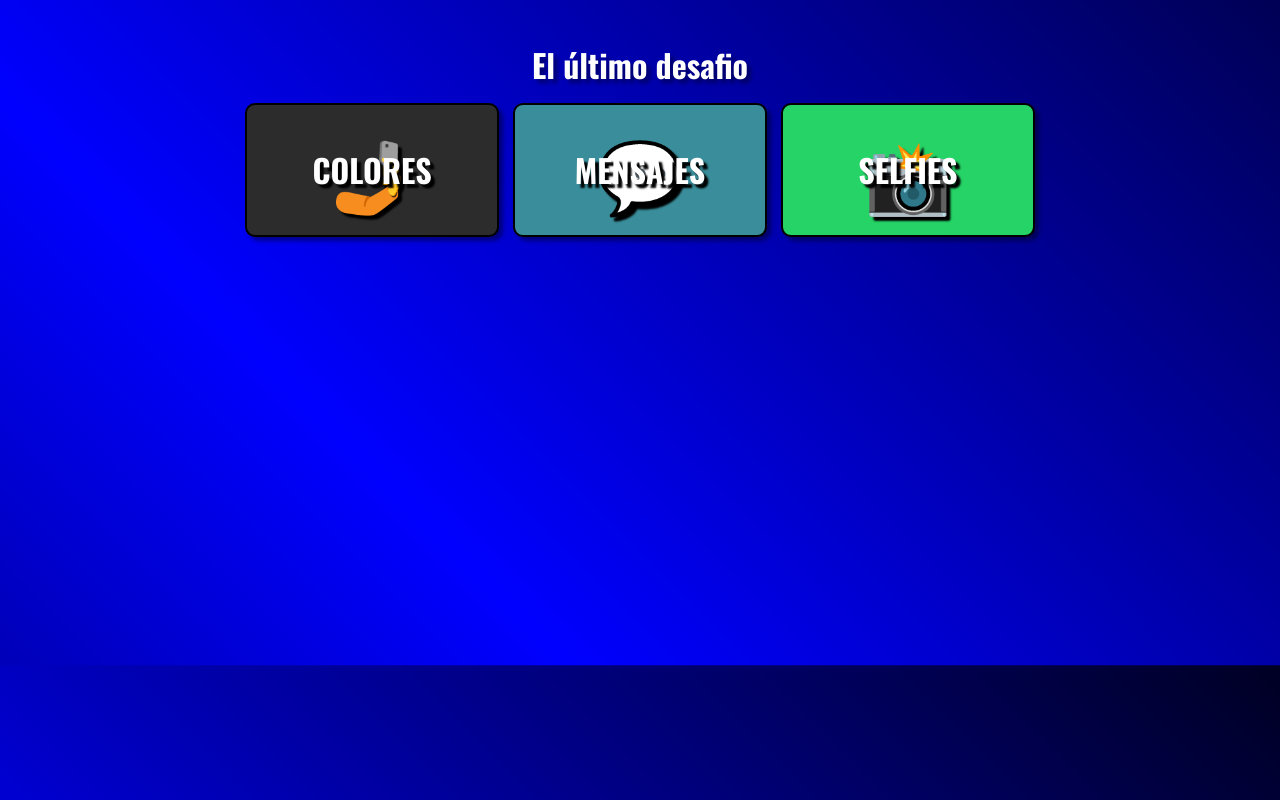
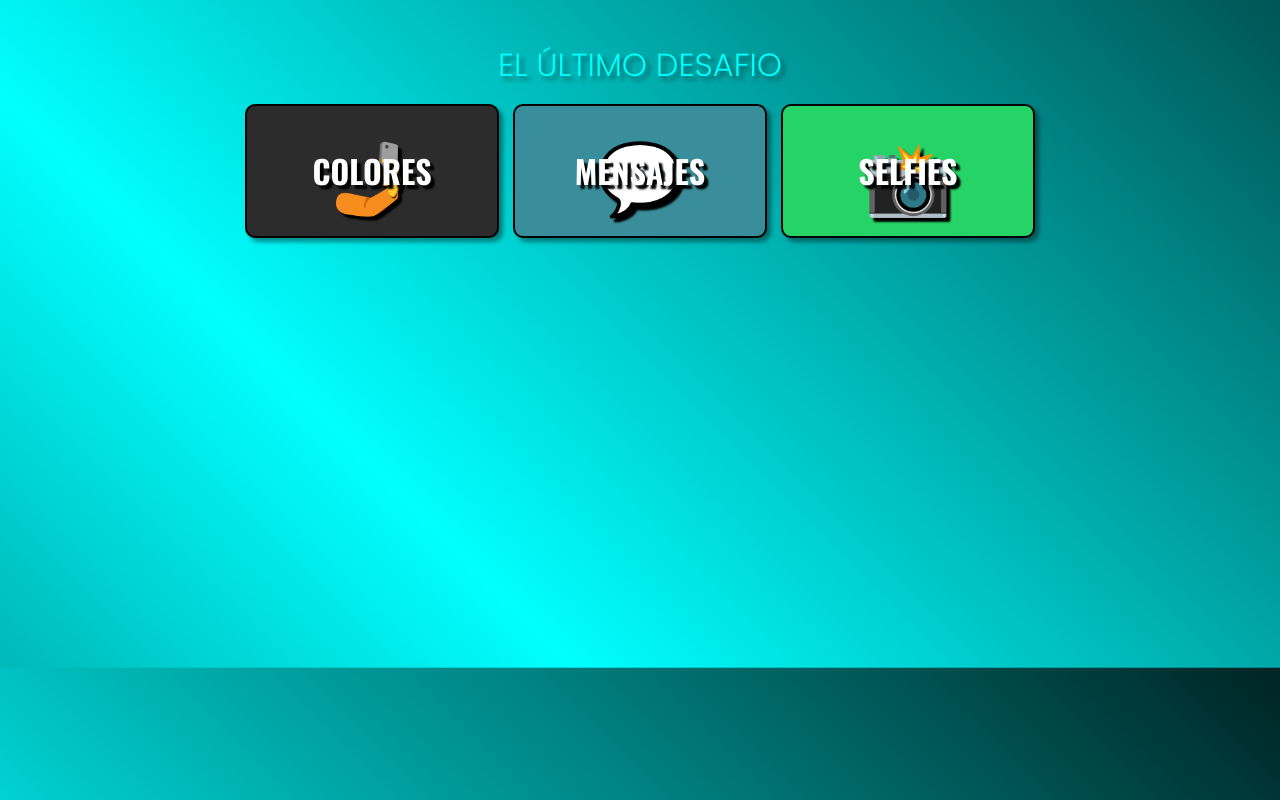
Before and after one commit to jcheva123/Elultimodesafio, a plain HTML site: page index.html in a window 1280 px wide. Drawn offline with nearby package versions, Linux system fonts and the light colour scheme.

Commit message:
Update index.html

```diff
--- a/index.html
+++ b/index.html
@@ -1,21 +1,20 @@
 <!DOCTYPE html>
 <html lang="es">
 <head>
-    <meta charset="UTF-8">
+<meta charset="UTF-8">
     <meta name="viewport" content="width=device-width, initial-scale=1.0">
-    <title>El último desafio</title>
-    <link href="https://fonts.googleapis.com/css2?family=Oswald:wght@300;400;500;700&family=Roboto:wght@300;400;500&display=swap" rel="stylesheet">
+    <title></title>
+    <link href="https://fonts.googleapis.com/css2?family=Oswald:wght@300;400;500;700&family=Roboto:wght@300;400;500&family=Poppins:wght@300&display=swap" rel="stylesheet">
     <style>
         body {
             font-family: 'Roboto', sans-serif;
             text-align: center;
             padding: 20px;
             margin: 0;
-            background: linear-gradient(45deg, blue, black, blue, black);
+            background: linear-gradient(45deg, blue, black, cyan, black);
             background-size: 400% 400%;
             animation: gradientAnimation 15s ease infinite;
         }
-
         @keyframes gradientAnimation {
             0% { background-position: 0% 50%; }
             50% { background-position: 100% 50%; }
@@ -24,9 +23,10 @@
 
         h1 {
             margin-bottom: 10px;
-            color: white;
-            font-weight: bold;
-            font-family: 'Oswald', sans-serif;
+            color: cyan;
+            font-weight: 300;
+            font-family: 'Poppins', sans-serif;
+            text-transform: uppercase;
             text-shadow: 4px 4px 4px rgba(0, 0, 0, 0.4);
         }
 
```
